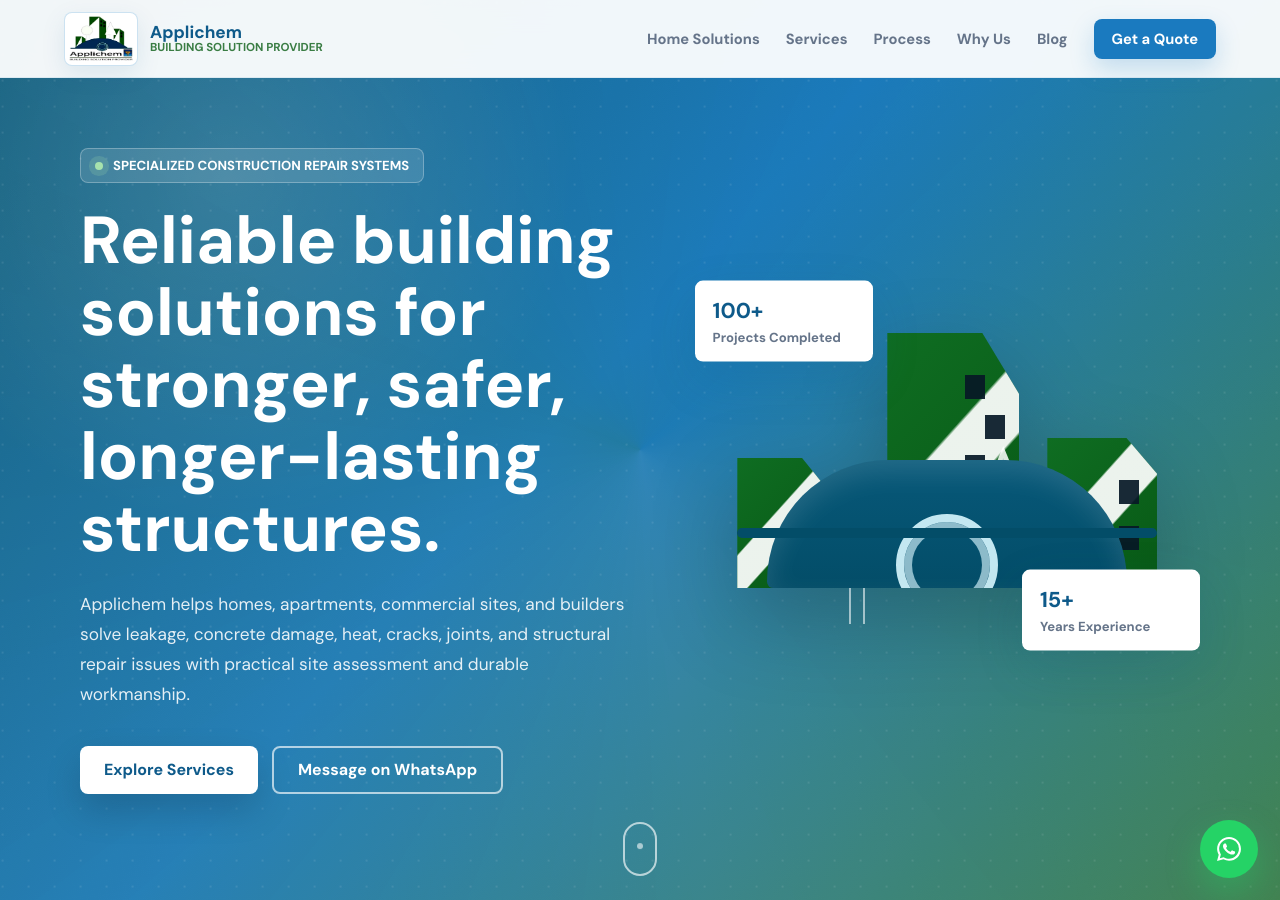
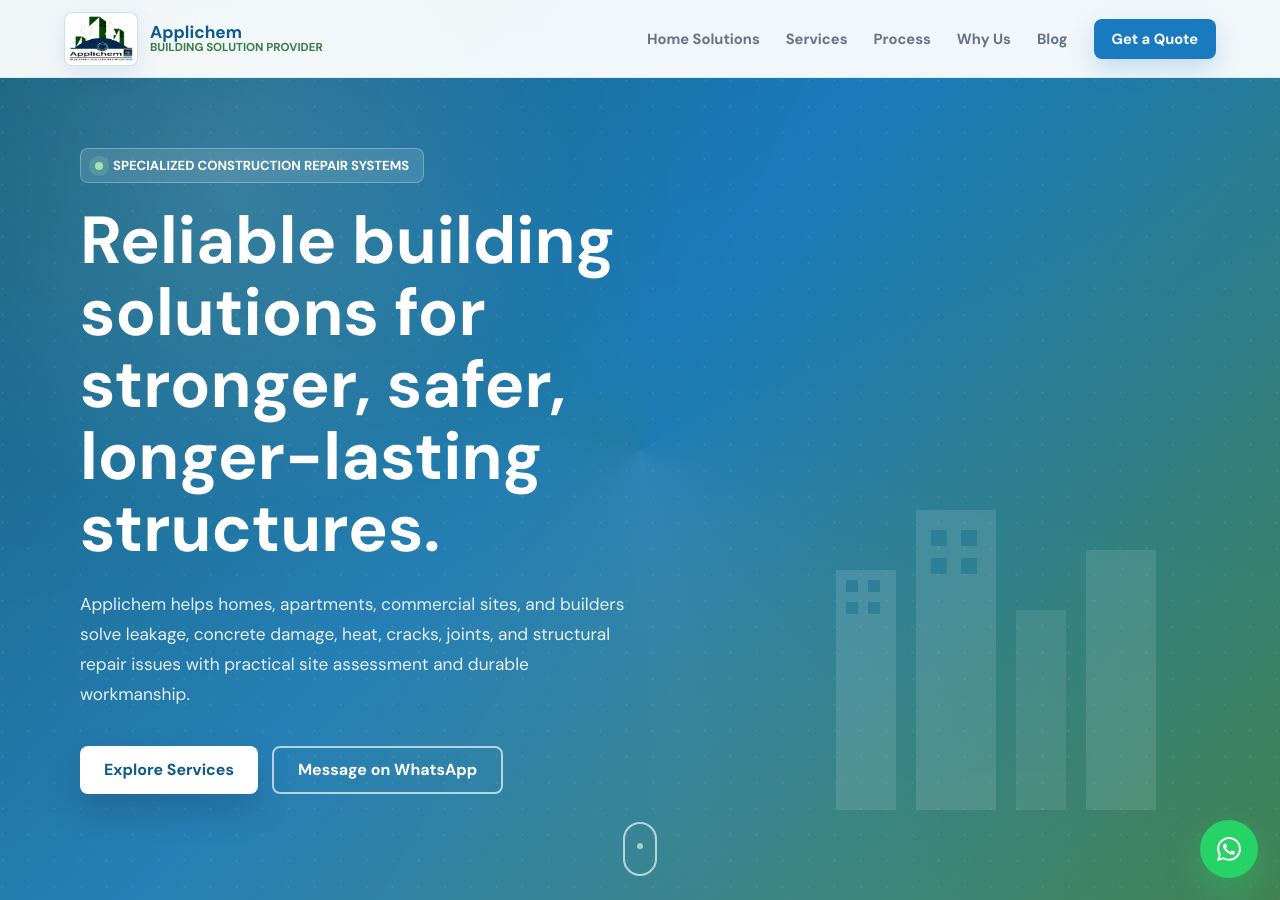
Before and after one commit to FahadHassan315/Applichem, a Jekyll site: the page built from index.html, in a window 1280 px wide and 900 px high. Built offline with Jekyll 4.4.1, drawn with Linux system fonts in a browser that asks for light colours; some of the changed text lies outside the part shown.

```diff
--- a/index.html
+++ b/index.html
@@ -254,195 +254,15 @@
 
     .button-outline:hover { background: rgba(255, 255, 255, 0.12); }
 
-    .hero-visual {
-      position: relative;
-      min-height: 430px;
-      display: grid;
-      place-items: center;
+    .hero-shapes {
+      position: absolute;
+      right: 5%;
+      bottom: 10%;
+      width: min(400px, 38vw);
+      height: auto;
+      opacity: 0.12;
+      animation: fadeUp 1s 0.4s ease both;
     }
-
-    .hero-mark {
-      position: relative;
-      width: min(440px, 100%);
-      height: 350px;
-      filter: drop-shadow(0 30px 42px rgba(0, 0, 0, 0.2));
-    }
-
-    .logo-skyline {
-      position: absolute;
-      left: 50%;
-      bottom: 58px;
-      width: 420px;
-      max-width: 100%;
-      height: 260px;
-      transform: translateX(-50%);
-    }
-
-    .logo-building {
-      position: absolute;
-      bottom: 0;
-      background: linear-gradient(135deg, #0f6d22 0%, #085915 100%);
-      clip-path: polygon(0 0, 72% 0, 100% 24%, 100% 100%, 0 100%);
-    }
-
-    .logo-building::after {
-      content: "";
-      position: absolute;
-      inset: 0;
-      background: linear-gradient(132deg, transparent 0 42%, rgba(255, 255, 255, 0.92) 43% 61%, transparent 62%);
-    }
-
-    .logo-building.small {
-      left: 0;
-      width: 90px;
-      height: 130px;
-    }
-
-    .logo-building.tall {
-      left: 150px;
-      width: 132px;
-      height: 255px;
-    }
-
-    .logo-building.right {
-      right: 0;
-      width: 110px;
-      height: 150px;
-    }
-
-    .logo-building.right::after {
-      background: linear-gradient(132deg, transparent 0 36%, rgba(255, 255, 255, 0.92) 37% 58%, transparent 59%);
-    }
-
-    .logo-window {
-      position: absolute;
-      width: 20px;
-      height: 24px;
-      background: #071827;
-      z-index: 1;
-      opacity: 0.92;
-    }
-
-    .logo-building.tall .logo-window:nth-child(1) { top: 42px; right: 34px; }
-    .logo-building.tall .logo-window:nth-child(2) { top: 82px; right: 14px; }
-    .logo-building.tall .logo-window:nth-child(3) { top: 122px; right: 34px; }
-    .logo-building.tall .logo-window:nth-child(4) { top: 162px; right: 14px; }
-    .logo-building.right .logo-window:nth-child(1) { top: 42px; right: 18px; }
-    .logo-building.right .logo-window:nth-child(2) { top: 88px; right: 18px; }
-
-    .logo-tree {
-      position: absolute;
-      bottom: 28px;
-      border: 2px solid rgba(255, 255, 255, 0.72);
-      opacity: 0.95;
-    }
-
-    .logo-tree.round {
-      left: 82px;
-      width: 76px;
-      height: 76px;
-      border-radius: 50%;
-    }
-
-    .logo-tree.round::before,
-    .logo-tree.round::after,
-    .logo-tree.triangle::after {
-      content: "";
-      position: absolute;
-      bottom: -66px;
-      width: 2px;
-      height: 66px;
-      background: rgba(255, 255, 255, 0.6);
-    }
-
-    .logo-tree.round::before { left: 28px; }
-    .logo-tree.round::after { right: 28px; }
-
-    .logo-tree.triangle {
-      right: 108px;
-      bottom: 30px;
-      width: 92px;
-      height: 112px;
-      border: 0;
-      background: rgba(255, 255, 255, 0.9);
-      clip-path: polygon(50% 0, 100% 100%, 0 100%);
-    }
-
-    .logo-tree.triangle::before {
-      content: "";
-      position: absolute;
-      inset: 12px;
-      border: 2px solid rgba(14, 90, 138, 0.18);
-      clip-path: polygon(50% 0, 100% 100%, 0 100%);
-    }
-
-    .logo-tree.triangle::after {
-      left: 50%;
-      transform: translateX(-50%);
-    }
-
-    .logo-dome {
-      position: absolute;
-      left: 50%;
-      bottom: 0;
-      width: 360px;
-      height: 128px;
-      transform: translateX(-50%);
-      border-radius: 190px 190px 10px 10px;
-      background: linear-gradient(180deg, #075879, #034d68);
-      overflow: hidden;
-      box-shadow: inset 0 12px 28px rgba(255, 255, 255, 0.12);
-    }
-
-    .logo-dome::before {
-      content: "";
-      position: absolute;
-      left: 50%;
-      bottom: -28px;
-      width: 102px;
-      height: 102px;
-      transform: translateX(-50%);
-      border: 8px solid rgba(217, 248, 255, 0.9);
-      border-radius: 50%;
-      box-shadow: inset 0 0 0 8px rgba(217, 248, 255, 0.64);
-    }
-
-    .logo-base {
-      position: absolute;
-      left: 0;
-      right: 0;
-      bottom: 50px;
-      height: 10px;
-      background: #034d68;
-      border-radius: 8px;
-    }
-
-    .floating-proof {
-      position: absolute;
-      display: grid;
-      gap: 4px;
-      width: 178px;
-      padding: 16px 18px;
-      border-radius: 8px;
-      background: white;
-      color: var(--ink);
-      box-shadow: var(--shadow);
-      animation: bob 4.2s ease-in-out infinite;
-    }
-
-    .floating-proof strong {
-      color: var(--blue-dark);
-      font-size: 1.35rem;
-    }
-
-    .floating-proof span {
-      color: var(--muted);
-      font-size: 0.82rem;
-      font-weight: 800;
-    }
-
-    .proof-projects { top: 32px; left: 0; }
-    .proof-years { right: 0; bottom: 34px; animation-delay: 0.7s; }
 
     .scroll-down {
       position: absolute;
@@ -1019,7 +839,7 @@
       .nav-brand-text span { display: none; }
       .nav-links { gap: 16px; }
       .hero-inner, .homeowner-grid, .why-inner, .contact-inner { grid-template-columns: 1fr; }
-      .hero-visual { min-height: 340px; }
+      .hero-shapes { width: 320px; opacity: 0.1; }
       .homeowner-cards { grid-template-columns: 1fr; }
       .process-grid { grid-template-columns: repeat(2, 1fr); }
       .stats { grid-template-columns: repeat(2, 1fr); }
@@ -1044,8 +864,7 @@
       .nav-links a { white-space: nowrap; font-size: 0.84rem; }
       .nav-cta { padding: 8px 12px; }
       .hero { padding-top: 150px; }
-      .hero-visual { min-height: 260px; }
-      .hero-mark { height: 245px; transform: scale(0.78); transform-origin: center top; }
+      .hero-shapes { display: none; }
       .hero h1 { font-size: clamp(2.15rem, 11vw, 3.45rem); }
       .button { width: 100%; }
       section { padding: 72px 5%; }
@@ -1095,36 +914,22 @@
         </div>
       </div>
 
-      <div class="hero-visual" aria-hidden="true">
-        <div class="hero-mark">
-          <div class="logo-skyline">
-            <div class="logo-building small"></div>
-            <div class="logo-building tall">
-              <span class="logo-window"></span>
-              <span class="logo-window"></span>
-              <span class="logo-window"></span>
-              <span class="logo-window"></span>
-            </div>
-            <div class="logo-building right">
-              <span class="logo-window"></span>
-              <span class="logo-window"></span>
-            </div>
-            <div class="logo-tree round"></div>
-            <div class="logo-tree triangle"></div>
-            <div class="logo-dome"></div>
-            <div class="logo-base"></div>
-          </div>
-        </div>
-        <div class="floating-proof proof-projects">
-          <strong>100+</strong>
-          <span>Projects Completed</span>
-        </div>
-        <div class="floating-proof proof-years">
-          <strong>15+</strong>
-          <span>Years Experience</span>
-        </div>
-      </div>
     </div>
+    <svg class="hero-shapes" width="400" height="360" viewBox="0 0 400 360" fill="none" xmlns="http://www.w3.org/2000/svg" aria-hidden="true">
+      <rect x="20" y="120" width="60" height="240" fill="white"/>
+      <rect x="30" y="130" width="12" height="12" fill="#1a7abf"/>
+      <rect x="52" y="130" width="12" height="12" fill="#1a7abf"/>
+      <rect x="30" y="152" width="12" height="12" fill="#1a7abf"/>
+      <rect x="52" y="152" width="12" height="12" fill="#1a7abf"/>
+      <rect x="100" y="60" width="80" height="300" fill="white" opacity="0.9"/>
+      <rect x="115" y="80" width="16" height="16" fill="#1a7abf"/>
+      <rect x="145" y="80" width="16" height="16" fill="#1a7abf"/>
+      <rect x="115" y="108" width="16" height="16" fill="#1a7abf"/>
+      <rect x="145" y="108" width="16" height="16" fill="#1a7abf"/>
+      <rect x="200" y="160" width="50" height="200" fill="white" opacity="0.7"/>
+      <rect x="270" y="100" width="70" height="260" fill="white" opacity="0.85"/>
+      <ellipse cx="200" cy="360" rx="280" ry="40" fill="white" opacity="0.06"/>
+    </svg>
     <a href="#services" class="scroll-down" aria-label="Scroll to services"></a>
   </section>
 
```
